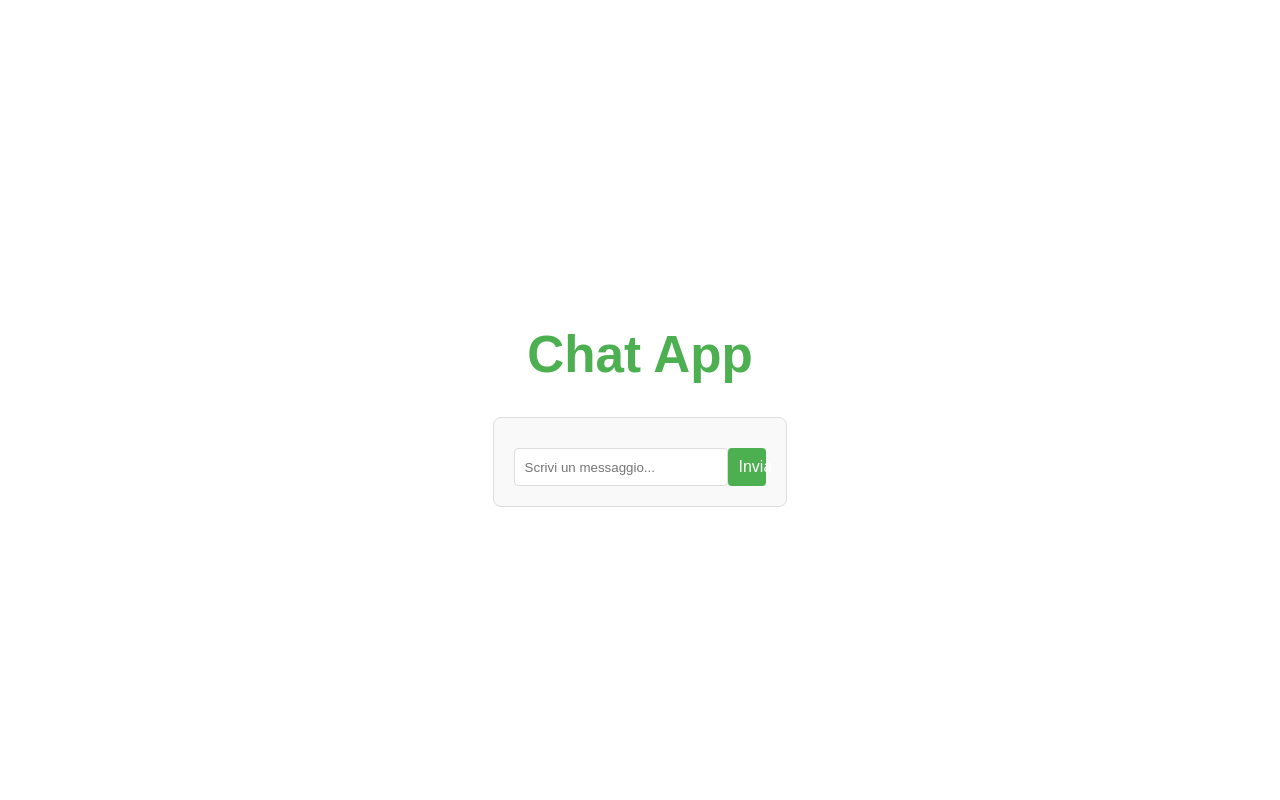
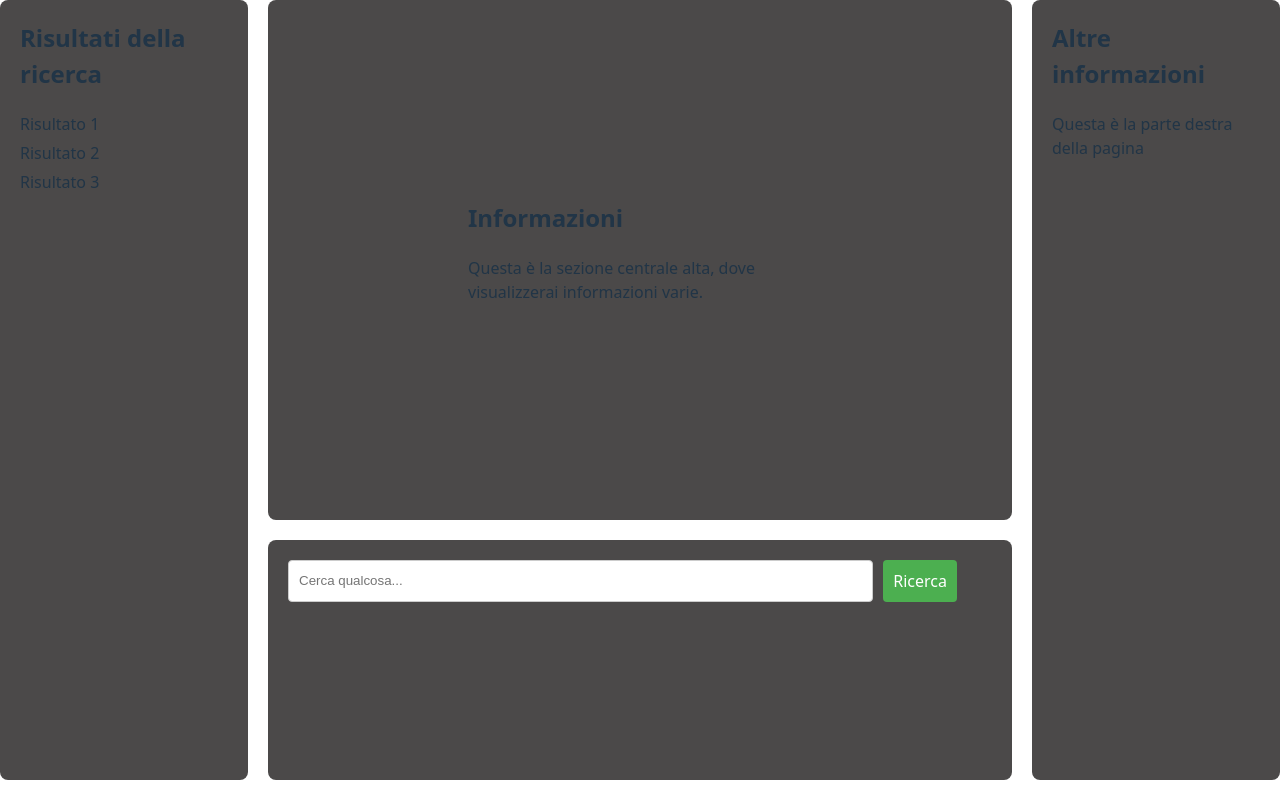
Before and after one commit to CoralloFlaviana/wlkg-interface, a React (Vite) app: page / in a window 1280 px wide. Built offline with nearby package versions, Linux system fonts and the light colour scheme.

Commit message:
Added division of the site into 3 sections

```diff
--- a/src/App.css
+++ b/src/App.css
@@ -1,52 +1,46 @@
-#root {
-  max-width: 1280px;
-  margin: 0 auto;
-  padding: 2rem;
-  text-align: center;
+.app-container {
+  display: grid;
+  grid-template-columns: 1fr 3fr 1fr; /* La colonna centrale è più larga */
+  grid-template-rows: auto 1fr auto; /* La parte centrale è fluida */
+  grid-template-areas:
+    "left center-top right"
+    "left center-bottom right";
+  height: 100vh; /* Occupare tutta l'altezza della finestra */
+  gap: 20px; /* Spaziatura tra le sezioni */
 }
 
-.logo {
-  height: 6em;
-  padding: 1.5em;
-  will-change: filter;
-  transition: filter 300ms;
-}
-.logo:hover {
-  filter: drop-shadow(0 0 2em #646cffaa);
-}
-.logo.react:hover {
-  filter: drop-shadow(0 0 2em #61dafbaa);
+.left-section {
+  grid-area: left;
+  background-color: #4b4949;
+  padding: 20px;
+  border-radius: 8px;
 }
 
-@keyframes logo-spin {
-  from {
-    transform: rotate(0deg);
-  }
-  to {
-    transform: rotate(360deg);
-  }
+.center-top-section {
+  grid-area: center-top;
+  background-color: #4b4949;
+  padding: 200px;
+  border-radius: 8px;
 }
 
-@media (prefers-reduced-motion: no-preference) {
-  a:nth-of-type(2) .logo {
-    animation: logo-spin infinite 20s linear;
-  }
+.center-bottom-section {
+  grid-area: center-bottom;
+  background-color: #4b4949;
+  padding: 20px;
+  border-radius: 8px;
 }
 
-.card {
-  padding: 2em;
+.right-section {
+  grid-area: right;
+  background-color: #4b4949;
+  padding: 20px;
+  border-radius: 8px;
 }
 
-.read-the-docs {
-  color: #888;
+h2 {
+  margin-top: 0;
 }
 
-
-.App {
-  text-align: center;
-  font-family: Arial, sans-serif;
+.search-results p {
+  margin: 5px 0;
 }
-
-h1 {
-  color: #4CAF50;
-}
--- a/src/App.jsx
+++ b/src/App.jsx
@@ -1,12 +1,39 @@
 import React, { useState } from 'react';
 import './App.css';
-import Chat from './Components/Chat';
+import SearchBar from './Components/SearchBar';
 
 function App() {
+    const [searchQuery, setSearchQuery] = useState('');
+
     return (
-        <div className="App">
-            <h1>Chat App</h1>
-            <Chat />
+        <div className="app-container">
+            {/* Sezione sinistra per i risultati della ricerca */}
+            <div className="left-section">
+                <h2>Risultati della ricerca</h2>
+                <div className="search-results">
+                    {/* Esempio di contenuto */}
+                    <p>Risultato 1</p>
+                    <p>Risultato 2</p>
+                    <p>Risultato 3</p>
+                </div>
+            </div>
+
+            {/* Sezione centrale alta per informazioni */}
+            <div className="center-top-section">
+                <h2>Informazioni</h2>
+                <p>Questa è la sezione centrale alta, dove visualizzerai informazioni varie.</p>
+            </div>
+
+            {/* Sezione centrale bassa con barra di ricerca */}
+            <div className="center-bottom-section">
+                <SearchBar searchQuery={searchQuery} setSearchQuery={setSearchQuery} />
+            </div>
+
+            {/* Sezione destra per altre informazioni */}
+            <div className="right-section">
+                <h2>Altre informazioni</h2>
+                <p>Questa è la parte destra della pagina</p>
+            </div>
         </div>
     );
 }
--- /dev/null
+++ b/src/components/SearchBar.css
@@ -0,0 +1,24 @@
+.search-bar-container {
+    display: flex;
+    gap: 10px;
+}
+
+.search-bar-container input {
+    padding: 10px;
+    width: 80%;
+    border: 1px solid #ccc;
+    border-radius: 4px;
+}
+
+.search-bar-container button {
+    padding: 10px;
+    background-color: #4CAF50;
+    color: white;
+    border: none;
+    border-radius: 4px;
+    cursor: pointer;
+}
+
+.search-bar-container button:hover {
+    background-color: #45a049;
+}
--- /dev/null
+++ b/src/components/SearchBar.jsx
@@ -0,0 +1,18 @@
+import React from 'react';
+import './SearchBar.css';
+
+function SearchBar({ searchQuery, setSearchQuery }) {
+    return (
+        <div className="search-bar-container">
+            <input
+                type="text"
+                value={searchQuery}
+                onChange={(e) => setSearchQuery(e.target.value)}
+                placeholder="Cerca qualcosa..."
+            />
+            <button>Ricerca</button>
+        </div>
+    );
+}
+
+export default SearchBar;
```
